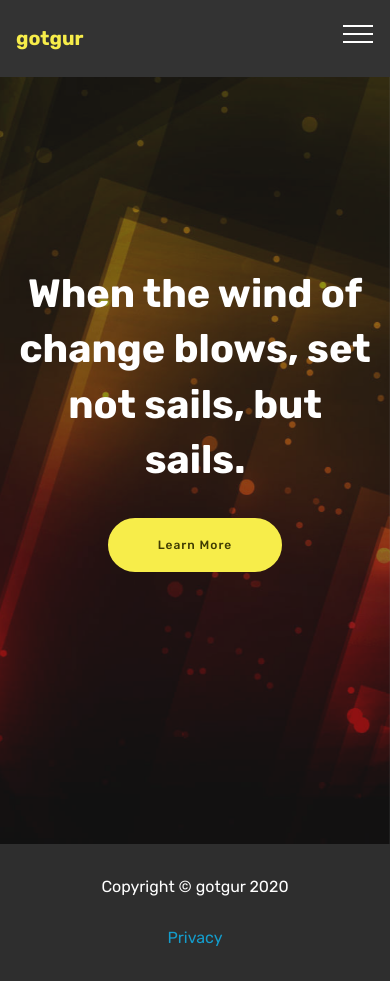
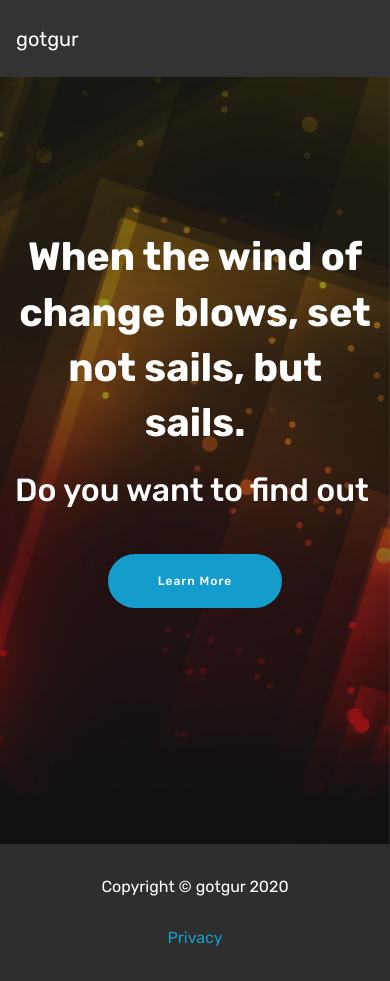
Before and after one commit to 10tulips/dertnm, a plain HTML site: page index.html in a window 390 px wide. Drawn offline with Linux system fonts and the light colour scheme.

Commit message:
Update index.html

```diff
--- a/index.html
+++ b/index.html
@@ -1,16 +1,21 @@
 <!DOCTYPE html>
 <html  >
 <head>
-  <!-- Site made with Mobirise Website Builder v4.12.3, https://mobirise.com -->
-  <meta charset="UTF-8">
-  <meta http-equiv="X-UA-Compatible" content="IE=edge">
-  <meta name="generator" content="Mobirise v4.12.3, mobirise.com">
-  <meta name="viewport" content="width=device-width, initial-scale=1, minimum-scale=1">
-  <link rel="shortcut icon" href="assets/images/7b09ff4aa92c5d11426853b80b1fcc11-ce-1540x770x30x0-cropped-800x800-122x122.jpg" type="image/x-icon">
-  <meta name="description" content="">
+  <meta property="og:title" content="When the wind of change blows." />
+	<meta property="og:description" content="When the wind of change blows, set not sails, but sails." />
+	<meta property="og:type" content="article" />
+	<meta property="og:url" content="https://goblomd.github.io/gotgur/" />
+	<meta property="og:image" content="https://goblomd.github.io/gotgur/" />
+	<meta property="og:site_name" content="gotgur" />
 
 
-  <title>Home</title>
+	<meta charset="utf-8">
+	<meta name="viewport" content="width=device-width, initial-scale=1, shrink-to-fit=no">
+	<meta name="description" content="">
+	<meta name="author" content="">
+
+
+  <title>When the wind of change blows.</title>
   <link rel="stylesheet" href="assets/web/assets/mobirise-icons/mobirise-icons.css">
   <link rel="stylesheet" href="assets/bootstrap/css/bootstrap.min.css">
   <link rel="stylesheet" href="assets/bootstrap/css/bootstrap-grid.min.css">
@@ -28,29 +33,14 @@
 
 
 
-    <nav class="navbar navbar-expand beta-menu navbar-dropdown align-items-center navbar-toggleable-sm">
-        <button class="navbar-toggler navbar-toggler-right" type="button" data-toggle="collapse" data-target="#navbarSupportedContent" aria-controls="navbarSupportedContent" aria-expanded="false" aria-label="Toggle navigation">
-            <div class="hamburger">
-                <span></span>
-                <span></span>
-                <span></span>
-                <span></span>
-            </div>
-        </button>
-        <div class="menu-logo">
-            <div class="navbar-brand">
-
-                <span class="navbar-caption-wrap"><a class="navbar-caption text-success display-5" href="https://mobirise.co">gotgur</a></span>
-            </div>
-        </div>
-        <div class="collapse navbar-collapse" id="navbarSupportedContent">
-
-
-        </div>
-    </nav>
+    <nav class="navbar navbar-expand-lg navbar-dark navbar-custom fixed-top">
+    <div class="container">
+      <a class="navbar-brand" href="#">gotgur</a>
+    </div>
+  </nav>
 </section>
 
-<section class="engine"><a href="https://mobirise.info/l">free web templates</a></section><section class="header6 cid-rYC99N0u7M mbr-fullscreen mbr-parallax-background" id="header6-1">
+<section class="header6 cid-rYC99N0u7M mbr-fullscreen mbr-parallax-background" id="header6-1">
 
 
 
@@ -61,16 +51,10 @@
         <div class="row justify-content-md-center">
             <div class="mbr-white col-md-10">
                 <h1 class="mbr-section-title align-center mbr-bold pb-3 mbr-fonts-style display-1">When the wind of change blows, set not sails, but sails.</h1>
-
-                <div class="mbr-section-btn align-center"><a class="btn btn-md btn-success display-7" href="https://mobirise.co">Learn More</a></div>
+                <h2 class="masthead-subheading mb-0">Do you want to find out</h2>
+                <div class="mbr-section-btn align-center"><a href="#" class="btn btn-primary btn-xl rounded-pill mt-5">Learn More</a></div>
             </div>
         </div>
-    </div>
-
-    <div class="mbr-arrow hidden-sm-down" aria-hidden="true">
-        <a href="#next">
-            <i class="mbri-down mbr-iconfont"></i>
-        </a>
     </div>
 </section>
 
```
